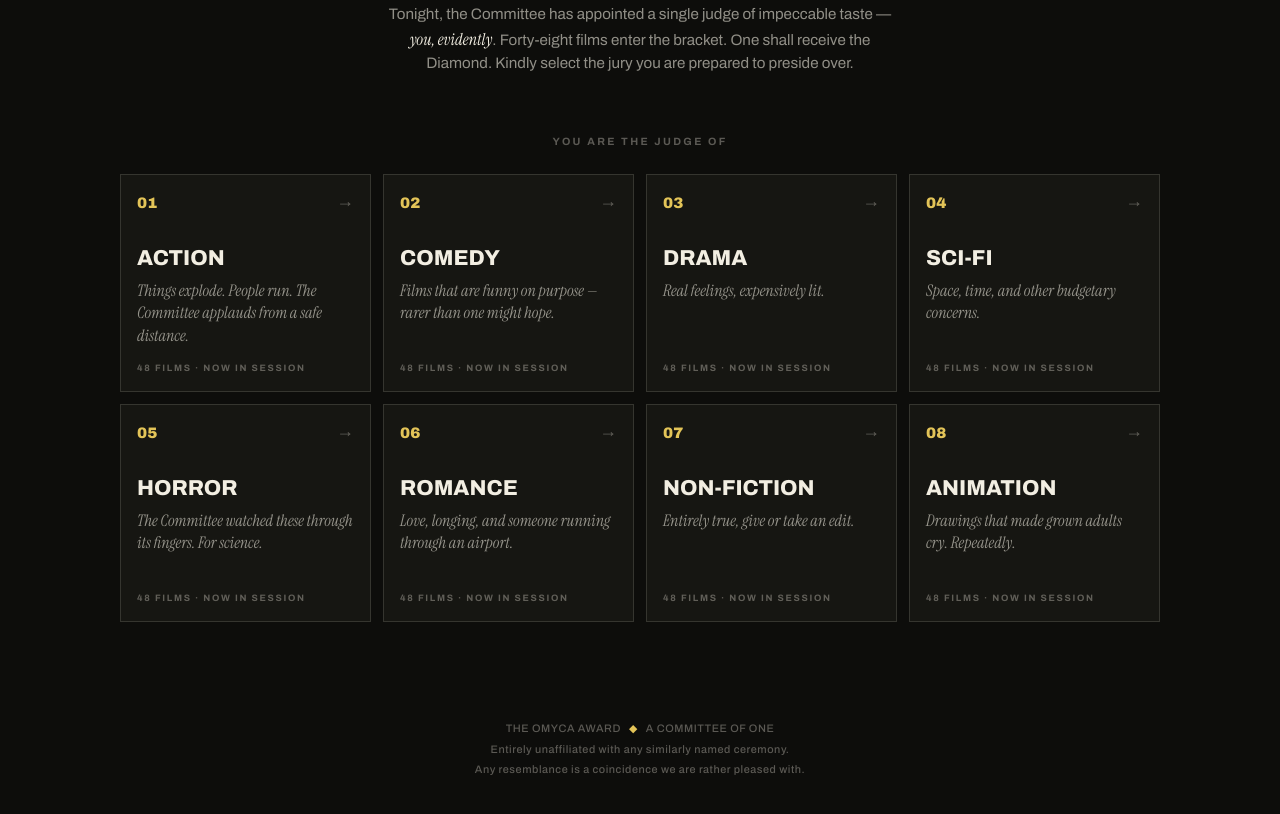
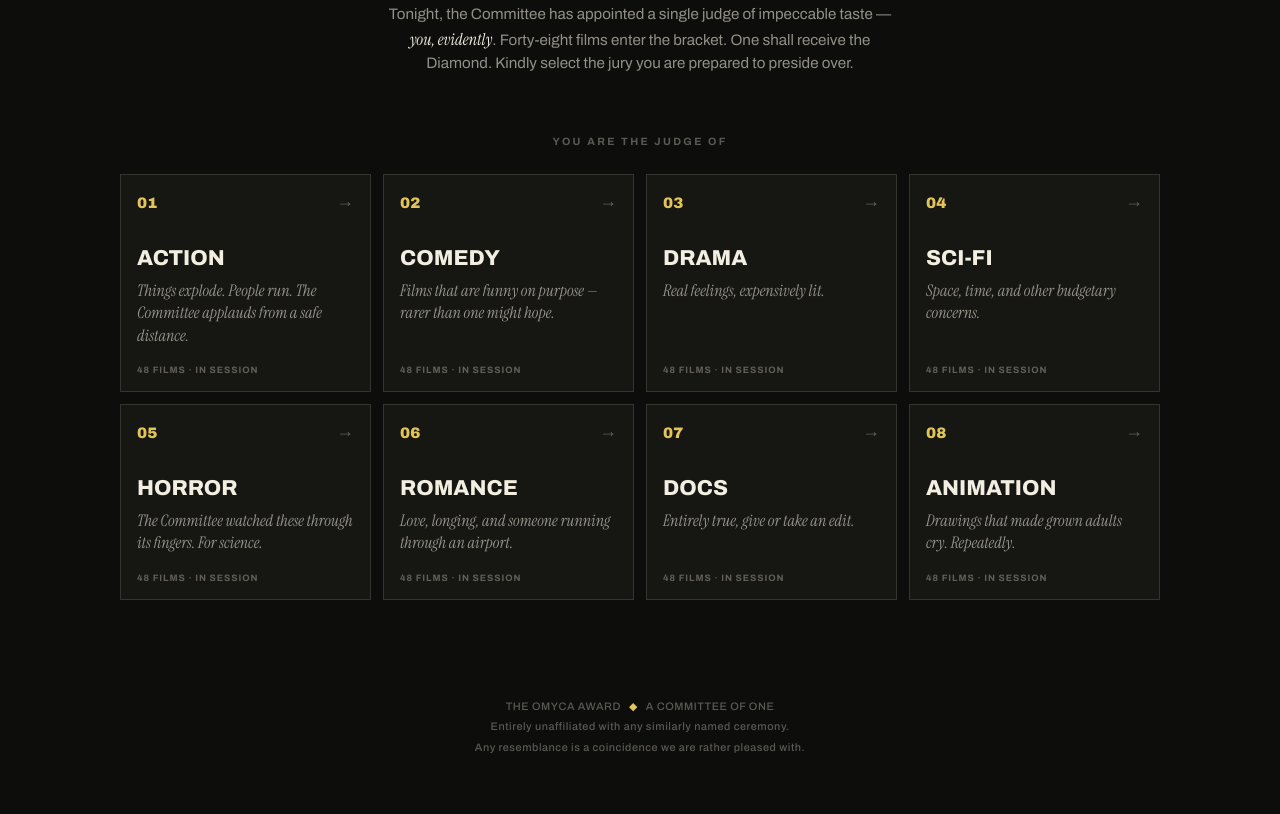
Before and after one commit to Lilo-Denise/omyca-award, a plain HTML site: page index.html in a window 1280 px wide. Shown: the part 985-1799 px from the top of the page. Drawn offline with Linux system fonts and the light colour scheme.

Commit message:
Align category card meta line to the bottom frame
Cards are flex columns now, so 48 FILMS · IN SESSION always hugs the
bottom edge and lines up across each row. Trimmed the label so it fits
on one line down to 320px. Card title for the documentary jury shows
DOCS; the jury itself is still called Documentary.

Co-Authored-By: Claude Opus 5 <noreply@anthropic.com>

```diff
--- a/index.html
+++ b/index.html
@@ -107,16 +107,23 @@ body{
 .cat-card{
   min-width:0;position:relative;background:var(--panel);
   border:1px solid var(--line);
-  padding:20px 16px 18px;text-align:left;cursor:pointer;
+  padding:20px 16px 16px;text-align:left;cursor:pointer;
+  display:flex;flex-direction:column;
   transition:background .22s,border-color .22s,transform .22s;
 }
+@media(max-width:360px){.cat-card{padding-left:12px;padding-right:12px}}
 .cat-card .idx{font:900 .95rem var(--f-sans);color:var(--gold)}
 .cat-card h3{
   font:800 1.35rem/1.05 var(--f-sans);text-transform:uppercase;margin:36px 0 10px;color:var(--ink);
   font-size:clamp(1.05rem,5.6vw,1.35rem);overflow-wrap:break-word;
 }
-.cat-card p{font-family:var(--f-serif);font-style:italic;font-size:1rem;line-height:1.4;color:var(--muted);min-height:4.2em}
-.cat-card .count{margin-top:16px;font:700 .58rem var(--f-sans);letter-spacing:.18em;text-transform:uppercase;color:var(--faint)}
+.cat-card p{font-family:var(--f-serif);font-style:italic;font-size:1rem;line-height:1.4;color:var(--muted)}
+/* the meta line always hugs the bottom of the frame, so every card lines up */
+.cat-card .count{
+  margin-top:auto;padding-top:18px;
+  font:700 clamp(.5rem,2.5vw,.58rem) var(--f-sans);letter-spacing:.1em;
+  text-transform:uppercase;color:var(--faint);
+}
 .cat-card::after{
   content:"→";position:absolute;top:16px;right:16px;
   font:800 1.1rem var(--f-sans);color:var(--faint);
@@ -497,7 +504,7 @@ const CATEGORIES = [
   {key:"scifi",       name:"Sci-Fi",      roman:"IV",   desc:"Space, time, and other budgetary concerns."},
   {key:"horror",      name:"Horror",      roman:"V",    desc:"The Committee watched these through its fingers. For science."},
   {key:"romance",     name:"Romance",     roman:"VI",   desc:"Love, longing, and someone running through an airport."},
-  {key:"documentary", name:"Non-Fiction", roman:"VII",  desc:"Entirely true, give or take an edit."},
+  {key:"documentary", name:"Documentary", short:"Docs", roman:"VII",  desc:"Entirely true, give or take an edit."},
   {key:"animation",   name:"Animation",   roman:"VIII", desc:"Drawings that made grown adults cry. Repeatedly."}
 ];
 
@@ -591,9 +598,9 @@ function renderHome(){
   $("catGrid").innerHTML = CATEGORIES.map((c,i)=>`
     <div class="cat-card" role="button" tabindex="0" aria-label="Judge the ${c.name} jury" data-cat="${c.key}">
       <div class="idx">${String(i+1).padStart(2,"0")}</div>
-      <h3>${c.name}</h3>
+      <h3>${c.short||c.name}</h3>
       <p>${c.desc}</p>
-      <div class="count">48 Films · Now in Session</div>
+      <div class="count">48 Films · In Session</div>
     </div>`).join("");
   $("catGrid").querySelectorAll(".cat-card").forEach(el=>{
     el.addEventListener("click",()=>startCategory(el.dataset.cat));
```
